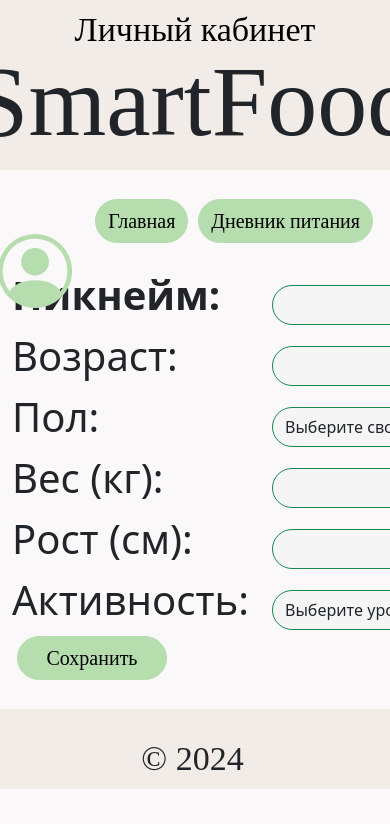
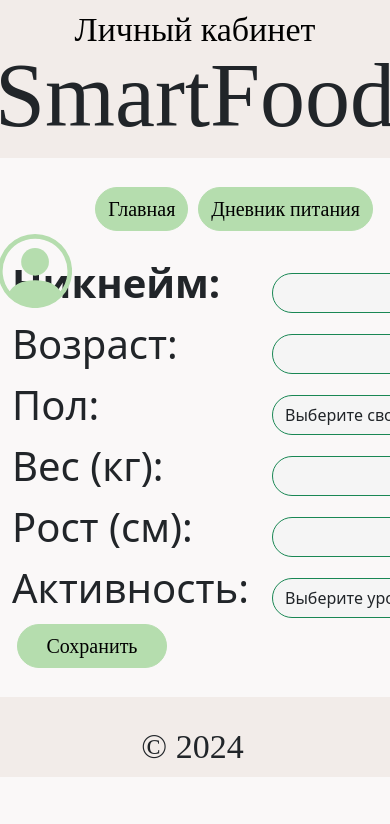
Before and after one commit to stefania-kov/Diet, a plain HTML site: page cabinet.html in a window 390 px wide. Shown: the part 165-989 px from the top of the page. Drawn offline with nearby package versions, Linux system fonts and the light colour scheme; a web font is replaced by a local one.

Commit message:
Редактирование названия

```diff
--- a/stylecab1.css
+++ b/stylecab1.css
@@ -126,7 +126,7 @@ h1 {
   h1 {
     display: flex;
     flex-wrap: wrap;
-    font-size: 100px !important;
+    font-size: 90px !important;
     margin-top: -20px !important;
     font-family: "Abhaya Libre";
   }
```
